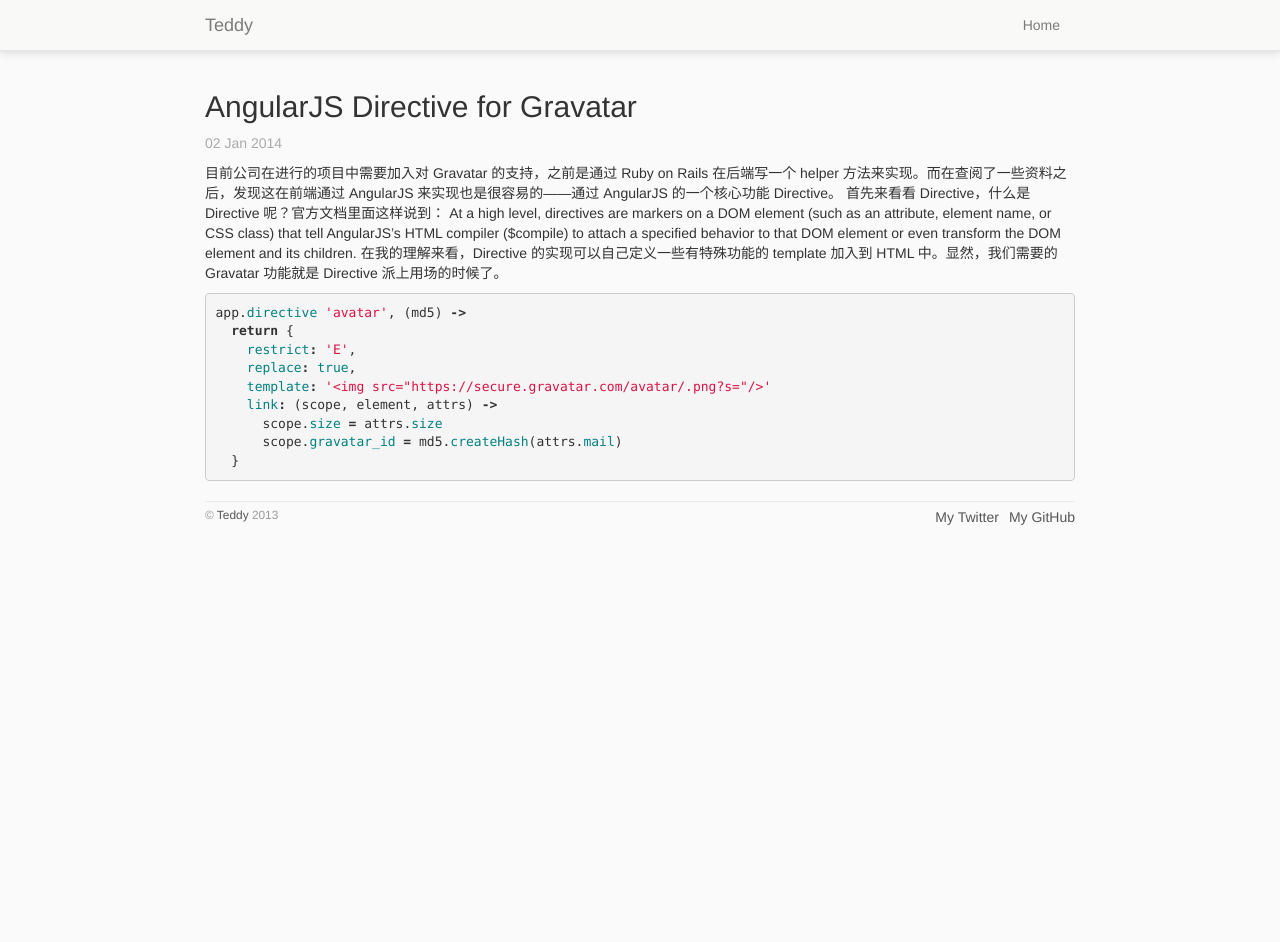
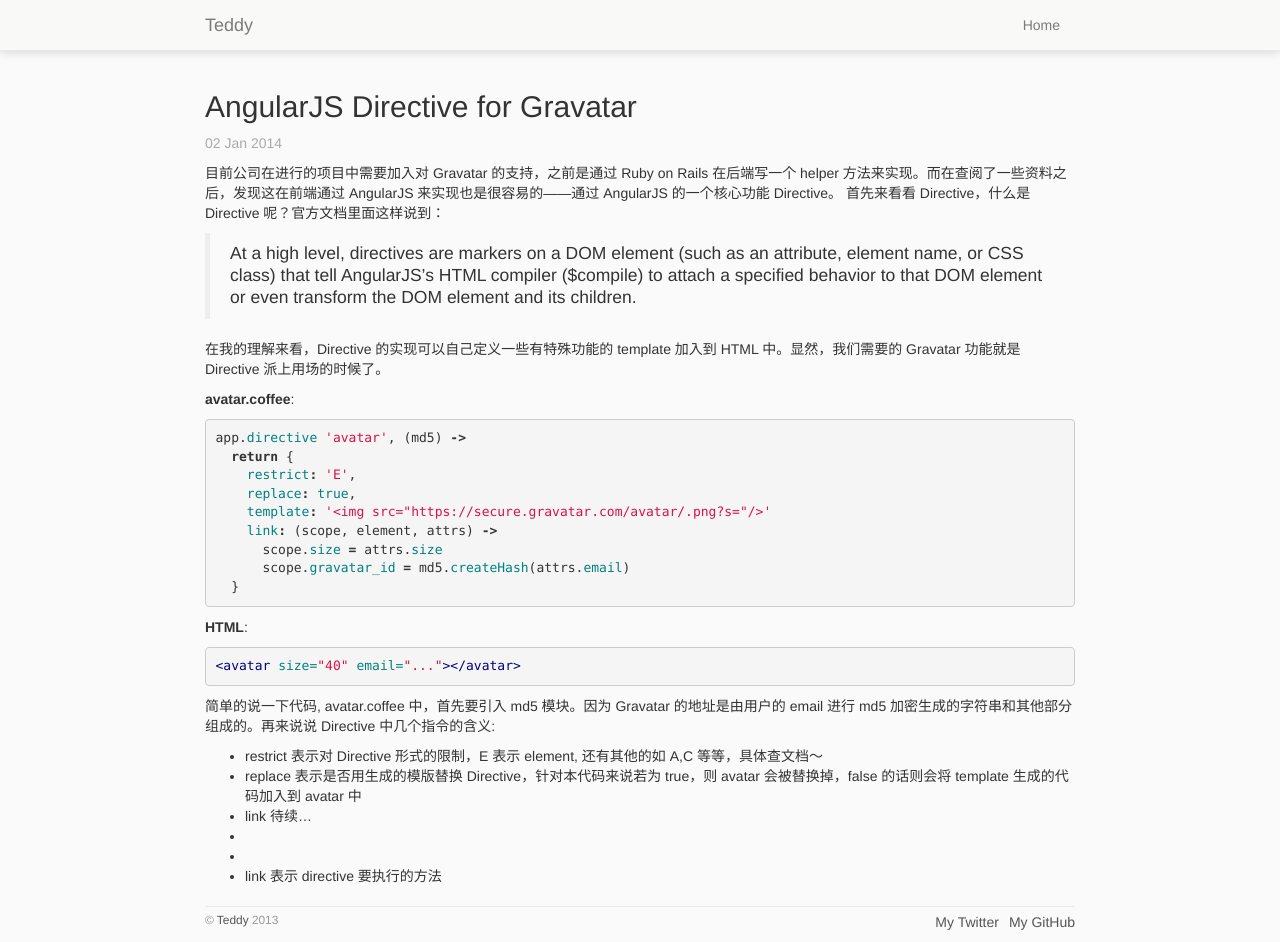
Before and after one commit to teddy1004/teddy1004.github.io, a Jekyll site: the page built from _posts/2014-1-2-AngularJS-Directive.markdown, in a window 1280 px wide and 942 px high. Built offline with Jekyll 4.4.1, drawn with Linux system fonts in a browser that asks for light colours; Markdown is read by kramdown in place of the engine named in the settings.

Commit message:
finish article

```diff
--- a/_posts/2014-1-2-AngularJS-Directive.markdown
+++ b/_posts/2014-1-2-AngularJS-Directive.markdown
@@ -5,8 +5,15 @@ date: 2014-1-2 15:40:33
 ---
 目前公司在进行的项目中需要加入对 Gravatar 的支持，之前是通过 Ruby on Rails 在后端写一个 helper 方法来实现。而在查阅了一些资料之后，发现这在前端通过 AngularJS 来实现也是很容易的——通过 AngularJS 的一个核心功能 Directive。
 首先来看看 Directive，什么是 Directive 呢？官方文档里面这样说到：
-	At a high level, directives are markers on a DOM element (such as 	an attribute, element name, or CSS class) that tell AngularJS's 	HTML compiler ($compile) to attach a specified behavior to that 	DOM element or even transform the DOM element and its 	children.
+
+> At a high level, directives are markers on a DOM element (such as
+> an attribute, element name, or CSS class) that tell AngularJS's 	HTML
+> compiler ($compile) to attach a specified behavior to that 	DOM element or
+> even transform the DOM element and its 	children.
+
 在我的理解来看，Directive 的实现可以自己定义一些有特殊功能的 template 加入到 HTML 中。显然，我们需要的 Gravatar 功能就是 Directive 派上用场的时候了。
+
+**avatar.coffee**:
 {% highlight coffeescript %}
 app.directive 'avatar', (md5) ->
   return {
@@ -15,6 +22,19 @@ app.directive 'avatar', (md5) ->
     template: '<img src="https://secure.gravatar.com/avatar/{{gravatar_id}}.png?s={{size}}"/>'
     link: (scope, element, attrs) ->
       scope.size = attrs.size
-      scope.gravatar_id = md5.createHash(attrs.mail)
+      scope.gravatar_id = md5.createHash(attrs.email)
   }
 {% endhighlight %}
+
+**HTML**:
+{% highlight HTML %}
+<avatar size="40" email="..."></avatar>
+{% endhighlight %}
+
+简单的说一下代码, avatar.coffee 中，首先要引入 md5 模块。因为 Gravatar 的地址是由用户的 email 进行 md5 加密生成的字符串和其他部分组成的。再来说说 Directive 中几个指令的含义:
+* restrict 表示对 Directive 形式的限制，E 表示 element, 还有其他的如 A,C 等等，具体查文档～
+* replace 表示是否用生成的模版替换 Directive，针对本代码来说若为 true，则 avatar 会被替换掉，false 的话则会将 template 生成的代码加入到 avatar 中
+* link 待续...
+*
+*
+* link 表示 directive 要执行的方法
```
